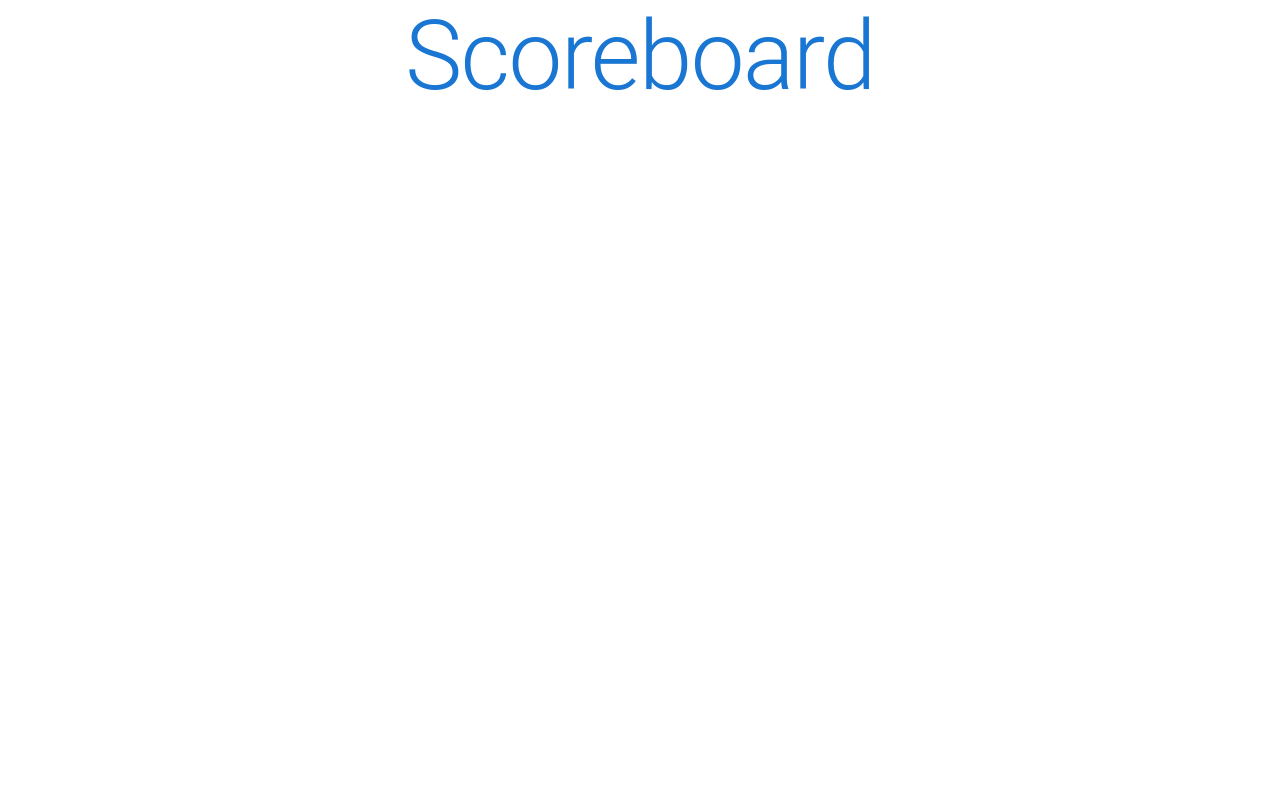
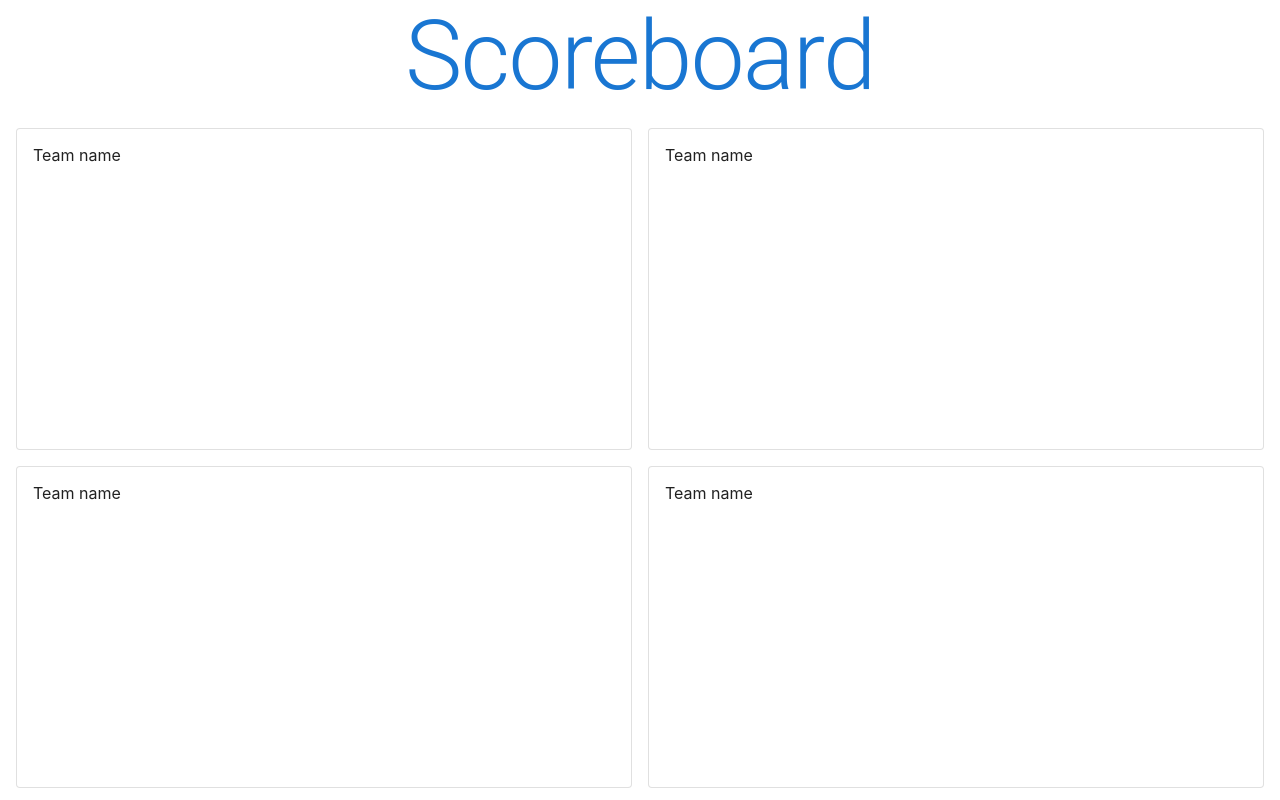
Before and after one commit to man-united/live-scoreboard, a React (Create React App) app: page / in a window 1280 px wide. Built offline with nearby package versions, Linux system fonts and the light colour scheme; the HTML template or start-up script is replaced by a standard one.

Commit message:
create TeamScoreBoard component

```diff
--- a/src/components/Scoreboard.tsx
+++ b/src/components/Scoreboard.tsx
@@ -1,5 +1,7 @@
 import React from 'react';
 import Typography from '@mui/material/Typography';
+import TeamScoreCard from './TeamScoreCard';
+import Grid from '@mui/material/Unstable_Grid2';
 
 function Scoreboard() {
   return (
@@ -7,6 +9,21 @@ function Scoreboard() {
       <Typography variant="h1" color="primary" align="center">
         Scoreboard
       </Typography>
+
+      <Grid container spacing={0} marginTop={1} marginX={1}>
+        <Grid xs={6}>
+          <TeamScoreCard />
+        </Grid>
+        <Grid xs={6}>
+          <TeamScoreCard />
+        </Grid>
+        <Grid xs={6}>
+          <TeamScoreCard />
+        </Grid>
+        <Grid xs={6}>
+          <TeamScoreCard />
+        </Grid>
+      </Grid>
     </div>
   );
 }
--- /dev/null
+++ b/src/components/TeamScoreCard.tsx
@@ -0,0 +1,16 @@
+import React from 'react';
+import Card from '@mui/material/Card';
+import CardContent from '@mui/material/CardContent';
+import { minHeight } from '@mui/system';
+
+function TeamScoreCard() {
+  return (
+    <Card
+      sx={{ margin: 1, maxWidth: '50vw', height: '40vh' }}
+      variant="outlined">
+      <CardContent>Team name</CardContent>
+    </Card>
+  );
+}
+
+export default TeamScoreCard;
```
